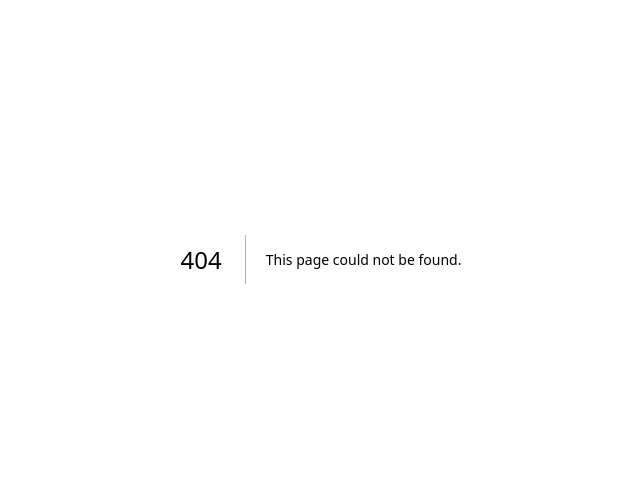
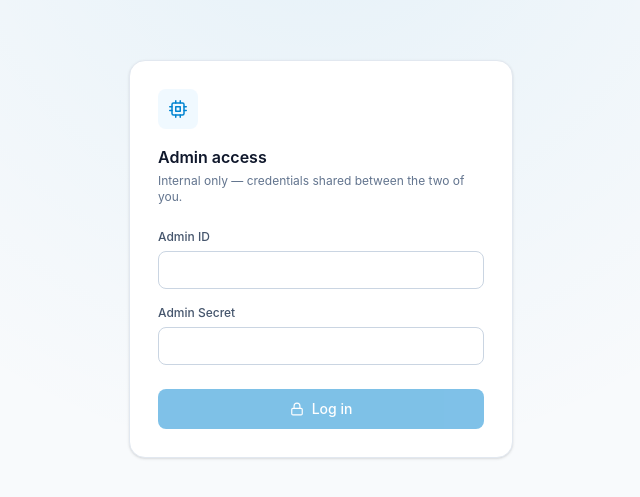
Before and after one commit to inj-krish19/HardwareHub, a Next.js app: page /admin/login in a window 1280 px wide. Before the commit this address had no page. Shown: the part 141-638 px from the top of the page, without its empty margins (319-959 px from the left). Built offline with nearby package versions, Linux system fonts and the light colour scheme; no server answers.

Commit message:
feat(admin): creating login and seed page for admin panel

```diff
--- /dev/null
+++ b/app/admin/login/page.tsx
@@ -0,0 +1,86 @@
+"use client";
+
+import { useState } from "react";
+import { useRouter } from "next/navigation";
+import { FiCpu, FiLock } from "react-icons/fi";
+import { setAdminCreds } from "@/lib/adminAuth";
+import { verifyAdminCreds } from "@/lib/adminApi";
+import { inputClass } from "@/components/admin/Field";
+
+export default function AdminLoginPage() {
+    const router = useRouter();
+    const [id, setId] = useState("");
+    const [secret, setSecret] = useState("");
+    const [error, setError] = useState<string | null>(null);
+    const [loading, setLoading] = useState(false);
+
+    async function handleSubmit(e: React.FormEvent) {
+        e.preventDefault();
+        setLoading(true);
+        setError(null);
+        try {
+            const ok = await verifyAdminCreds(id, secret);
+            if (!ok) {
+                setError("Invalid admin ID or secret.");
+                return;
+            }
+            setAdminCreds({ id, secret });
+            router.push("/admin");
+        } catch {
+            setError("Couldn't reach the server — check the API is running.");
+        } finally {
+            setLoading(false);
+        }
+    }
+
+    return (
+        <div className="relative flex min-h-screen items-center justify-center overflow-hidden bg-slate-50 px-4 dark:bg-slate-950">
+            <div className="pointer-events-none absolute inset-0 bg-[radial-gradient(circle_at_50%_0%,rgba(2,132,199,0.08),transparent_60%)]" />
+            <form
+                onSubmit={handleSubmit}
+                className="relative w-full max-w-sm rounded-2xl border border-slate-200 bg-white p-7 shadow-sm dark:border-slate-800 dark:bg-slate-900"
+            >
+                <div className="flex h-10 w-10 items-center justify-center rounded-lg bg-sky-50 text-sky-600 dark:bg-sky-500/10 dark:text-sky-400">
+                    <FiCpu size={18} />
+                </div>
+                <h1 className="mt-4 text-base font-semibold text-slate-900 dark:text-slate-100">
+                    Admin access
+                </h1>
+                <p className="mt-1 text-xs text-slate-500 dark:text-slate-400">
+                    Internal only — credentials shared between the two of you.
+                </p>
+
+                <div className="mt-6 space-y-4">
+                    <label className="block">
+                        <span className="mb-1.5 block text-xs font-medium text-slate-600 dark:text-slate-400">
+                            Admin ID
+                        </span>
+                        <input value={id} onChange={(e) => setId(e.target.value)} className={inputClass} />
+                    </label>
+                    <label className="block">
+                        <span className="mb-1.5 block text-xs font-medium text-slate-600 dark:text-slate-400">
+                            Admin Secret
+                        </span>
+                        <input
+                            type="password"
+                            value={secret}
+                            onChange={(e) => setSecret(e.target.value)}
+                            className={inputClass}
+                        />
+                    </label>
+                </div>
+
+                {error && <p className="mt-3 text-xs text-red-500">{error}</p>}
+
+                <button
+                    type="submit"
+                    disabled={loading || !id || !secret}
+                    className="mt-6 flex w-full items-center justify-center gap-2 rounded-lg bg-sky-600 py-2.5 text-sm font-medium text-white transition hover:bg-sky-500 disabled:opacity-50"
+                >
+                    <FiLock size={14} />
+                    {loading ? "Checking…" : "Log in"}
+                </button>
+            </form>
+        </div>
+    );
+}
--- /dev/null
+++ b/app/admin/seed/page.tsx
@@ -0,0 +1,79 @@
+"use client";
+
+import { useState } from "react";
+import { FiUploadCloud, FiDatabase } from "react-icons/fi";
+import { uploadSymptomSeed } from "@/lib/adminApi";
+import AdminPageHeader from "@/components/admin/AdminPageHeader";
+import AdminCard from "@/components/admin/AdminCard";
+import { textareaClass } from "@/components/admin/Field";
+
+export default function AdminSeedPage() {
+    const [raw, setRaw] = useState("");
+    const [status, setStatus] = useState<string | null>(null);
+    const [error, setError] = useState<string | null>(null);
+    const [loading, setLoading] = useState(false);
+
+    async function handleSubmit(e: React.FormEvent) {
+        e.preventDefault();
+        setError(null);
+        setStatus(null);
+        let parsed: unknown[];
+        try {
+            parsed = JSON.parse(raw);
+            if (!Array.isArray(parsed)) throw new Error("Expected a JSON array at the top level.");
+        } catch (err) {
+            setError(`Invalid JSON: ${(err as Error).message}`);
+            return;
+        }
+        setLoading(true);
+        try {
+            const result = await uploadSymptomSeed(parsed);
+            setStatus(`Created ${result.created} symptom + diagnosis rule pairs.`);
+            setRaw("");
+        } catch (err) {
+            setError((err as Error).message);
+        } finally {
+            setLoading(false);
+        }
+    }
+
+    return (
+        <div>
+            <AdminPageHeader
+                icon={FiDatabase}
+                title="Seed diagnostics"
+                subtitle="Bulk-load symptom trees generated from the seed prompt template."
+            />
+            <AdminCard>
+                <p className="mb-3 text-xs text-slate-500 dark:text-slate-400">
+                    Paste a JSON array matching the shape of{" "}
+                    <code className="rounded bg-slate-100 px-1.5 py-0.5 text-[11px] dark:bg-slate-800">
+                        ram_symptoms.json
+                    </code>
+                    .
+                </p>
+                <form onSubmit={handleSubmit}>
+                    <textarea
+                        value={raw}
+                        onChange={(e) => setRaw(e.target.value)}
+                        placeholder='[ { "title": "...", "category": "...", "question_tree": { ... } } ]'
+                        rows={16}
+                        className={textareaClass + " p-3"}
+                    />
+                    {error && <p className="mt-2 text-xs text-red-500">{error}</p>}
+                    {status && (
+                        <p className="mt-2 text-xs text-emerald-600 dark:text-emerald-400">{status}</p>
+                    )}
+                    <button
+                        type="submit"
+                        disabled={loading || !raw.trim()}
+                        className="mt-4 flex items-center gap-2 rounded-lg bg-sky-600 px-4 py-2.5 text-sm font-medium text-white transition hover:bg-sky-500 disabled:opacity-50"
+                    >
+                        <FiUploadCloud size={15} />
+                        {loading ? "Uploading…" : "Upload seed"}
+                    </button>
+                </form>
+            </AdminCard>
+        </div>
+    );
+}
```
